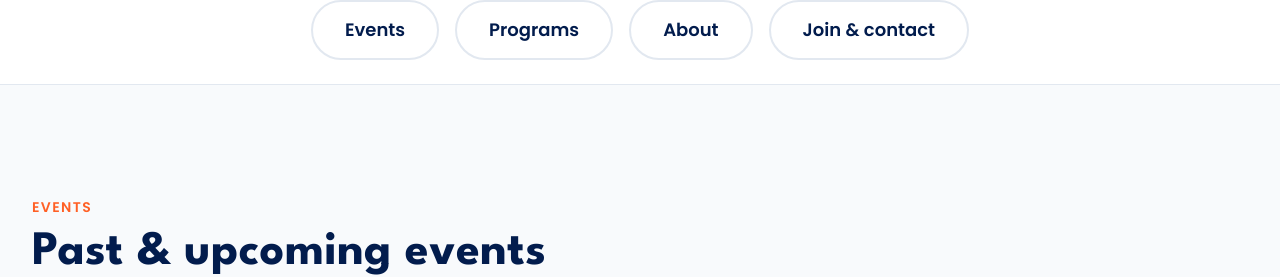
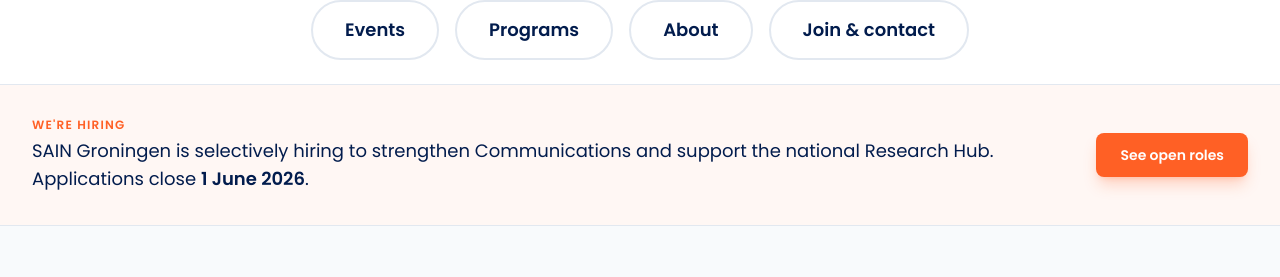
Before and after one commit to AlexanderAKM/Safe-AI-Netherlands, a Next.js app: page /chapters/groningen in a window 1280 px wide. Shown: the part 539-816 px from the top of the page. Built offline with nearby package versions, Linux system fonts and the light colour scheme; no server answers.

Commit message:
groningen positions

```diff
--- a/src/app/chapters/groningen/page.tsx
+++ b/src/app/chapters/groningen/page.tsx
@@ -4,6 +4,7 @@
 import Link from "next/link";
 import FadeIn from "@/components/FadeIn";
 import { aisigTeam } from "@/data/aisigTeam";
+import { APPLICATION_DEADLINE } from "@/data/openPositions";
 
 const EDU_GRO_EMAIL = "edugro@safeainetherlands.org";
 const EVENTS_GRO_EMAIL = "eventsgro@safeainetherlands.org";
@@ -190,6 +191,36 @@
               Join &amp; contact
             </a>
           </nav>
+        </div>
+      </section>
+
+      {/* Hiring callout */}
+      <section className="bg-dutch-orange/5 border-b border-slate-200">
+        <div className="section-container py-6 md:py-8">
+          <FadeIn>
+            <div className="flex flex-col gap-4 md:flex-row md:items-center md:gap-6">
+              <div className="flex-1">
+                <p className="mb-1 text-xs font-semibold uppercase tracking-widest text-dutch-orange">
+                  We&apos;re hiring
+                </p>
+                <p className="text-base md:text-lg text-navy-900">
+                  SAIN Groningen is selectively hiring to strengthen
+                  Communications and support the national Research Hub.
+                  Applications close{" "}
+                  <span className="font-semibold">
+                    {APPLICATION_DEADLINE.short}
+                  </span>
+                  .
+                </p>
+              </div>
+              <Link
+                href="/open-positions#chapter-groningen"
+                className="btn-primary flex-shrink-0"
+              >
+                See open roles
+              </Link>
+            </div>
+          </FadeIn>
         </div>
       </section>
 
--- a/src/data/openPositions.ts
+++ b/src/data/openPositions.ts
@@ -592,11 +592,17 @@
     chapterSlug: "Groningen",
     chapterName: "SAIN Groningen",
     blurb:
-      "SAIN Groningen's core team is currently at capacity. Get in touch if you want to be considered for future openings. We are always looking for ambitious, passionate people.",
+      "A few targeted openings in Groningen for people who want to plug into an established, ambitious chapter. We are selectively hiring to strengthen Communications and to support the national Research Hub.",
     inboxEmail: "infogro@safeainetherlands.org",
-    status: "closed",
-    closedNote:
-      "No formal open positions right now. Strong candidates are still welcome to introduce themselves; we keep a list for the next hiring round.",
+    status: "open",
+    postings: [
+      { roleId: "communications-lead" },
+      { roleId: "communications-team-member" },
+      { roleId: "web-designer" },
+      { roleId: "content-creator" },
+      { roleId: "graphic-designer" },
+      { roleId: "research-operations" },
+    ],
   },
 ];
 
```
